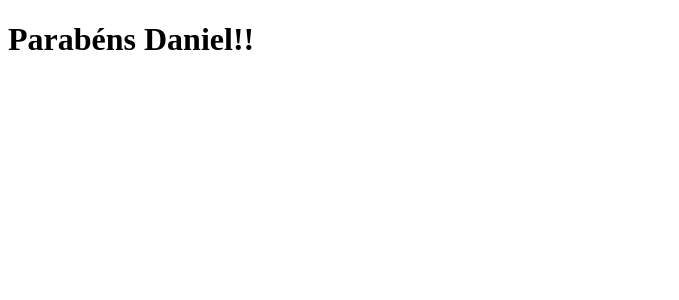
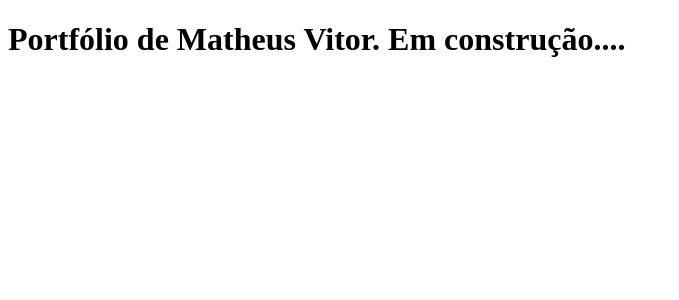
Before and after one commit to MatheusMvfr/clone-tabnews, a Next.js app: page / in a window 1280 px wide. Shown: the top 300 px of the page, without its empty margins (0-679 px from the left). Built offline with nearby package versions, Linux system fonts and the light colour scheme.

Commit message:
Atualizando novamente o texto para especificar que será um portfólio.

```diff
--- a/pages/index.js
+++ b/pages/index.js
@@ -1,5 +1,5 @@
 function Home() {
-  return <h1>Parabéns Daniel!!</h1>;
+  return <h1>Portfólio de Matheus Vitor. Em construção....</h1>;
 }
 
 export default Home;
```
